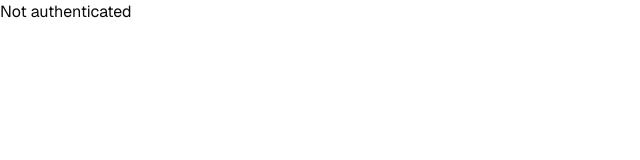
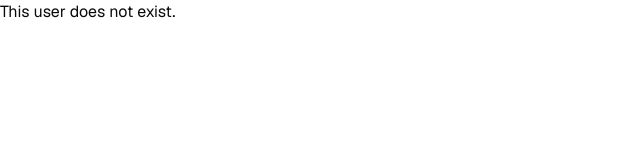
Before and after one commit to parisosuch/colosseum, a Next.js app: page /1 in a window 1280 px wide. Shown: the top 160 px of the page, without its empty margins (0-640 px from the left). Built offline with nearby package versions, Linux system fonts and the light colour scheme; no server answers; the database is empty.

Commit message:
check if user exist

```diff
--- a/app/[handle]/page.tsx
+++ b/app/[handle]/page.tsx
@@ -1,5 +1,6 @@
 import { getUserProfile, UserProfile } from "@/lib/colosseum/user";
 import { createClient } from "@/lib/supabase/server";
+import { redirect } from "next/navigation";
 
 type PageProps = {
   params: { handle: string };
@@ -15,13 +16,15 @@ export default async function UserPage({ params }: PageProps) {
     data: { user },
   } = await supabase.auth.getUser();
 
-  console.log(user);
-
   const { data, error } = await supabase
     .from("user_profile")
     .select("user_id")
     .eq("handle", handle)
     .single();
+
+  if (!data) {
+    return <div>This user does not exist.</div>;
+  }
 
   if (!user) {
     return <div>Not authenticated</div>;
```
